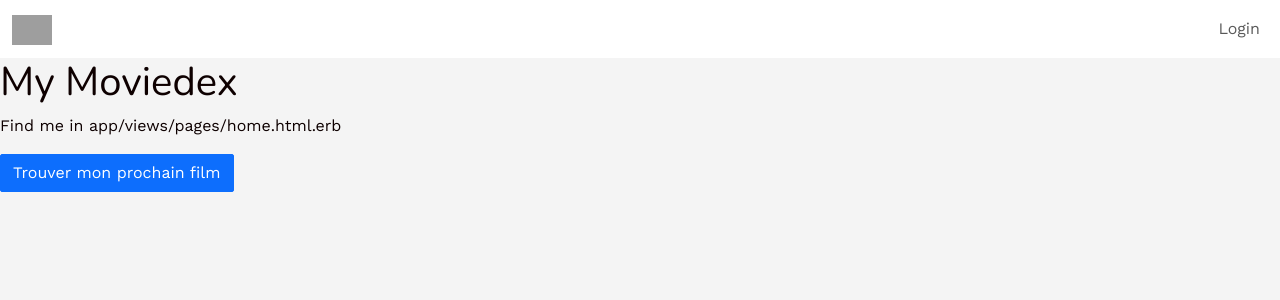
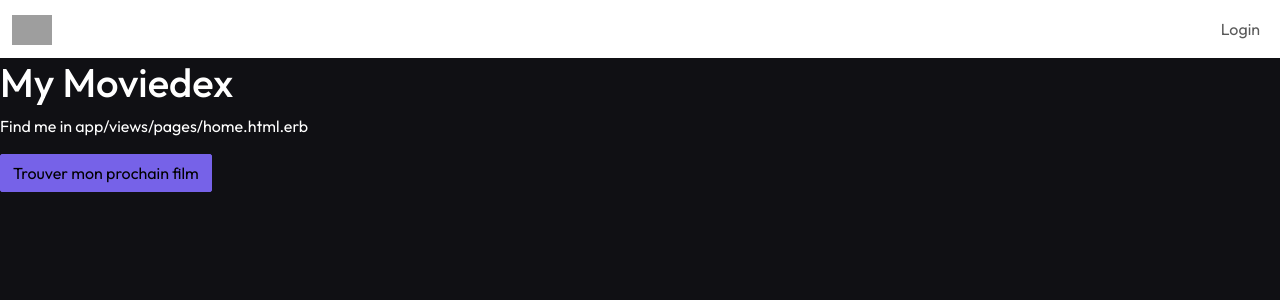
Before and after one commit to Negesti33/my-moviedex, a Rails app: page / in a window 1280 px wide. Shown: the top 300 px of the page. Run offline with Rails 7, Linux system fonts and the light colour scheme; style sheets or scripts are compiled from the project's sources; parts of the project's set-up code (start-up, migrations or seed data) failed here and were passed over; some libraries are stand-ins or nearby versions; grey boxes are pictures that could not be loaded.

Commit message:
feat(design-system): couleurs, police Outfit, bouton dégradé et badge

```diff
--- /dev/null
+++ b/app/assets/stylesheets/components/_badge.scss
@@ -0,0 +1,17 @@
+// Badge pilule (maquette : "✧ AI-POWERED MOVIE DISCOVERY", 320×34)
+.badge-pill {
+  display: inline-flex;
+  align-items: center;
+  justify-content: center;
+  min-width: 320px;
+  height: 34px;
+  padding: 0 20px;
+  background: $mm-surface;
+  border: 1px solid $mm-violet;
+  border-radius: 30px;
+  color: $mm-lilac;
+  font-size: $fs-badge;
+  font-weight: 600;
+  letter-spacing: .01em;
+  text-transform: uppercase;
+}
--- a/app/assets/stylesheets/components/_index.scss
+++ b/app/assets/stylesheets/components/_index.scss
@@ -1,5 +1,7 @@
-// Import your components CSS files here.
+// Import des fichiers de composants
 @import "alert";
 @import "avatar";
 @import "form_legend_clear";
 @import "navbar";
+@import "buttons";
+@import "badge";
--- a/app/assets/stylesheets/config/_bootstrap_variables.scss
+++ b/app/assets/stylesheets/config/_bootstrap_variables.scss
@@ -1,28 +1,28 @@
-// This is where you override default Bootstrap variables
-// 1. Find all Bootstrap variables that you can override at the end of each component's documentation under the `Sass variables` anchor
-// e.g. here are the ones you can override for the navbar https://getbootstrap.com/docs/5.3/components/navbar/#sass-variables
-// 2. These variables are defined with default value (see https://robots.thoughtbot.com/sass-default)
-// 3. You can override them below!
+// Réglages de Bootstrap adaptés à notre maquette
 
-// General style
+// Style général
 $font-family-sans-serif: $body-font;
 $headings-font-family:   $headers-font;
-$body-bg:                $light-gray;
+$body-bg:                $mm-bg;
 $font-size-base:         1rem;
 
-// Colors
-$body-color: $gray;
-$primary:    $blue;
+// Couleurs
+$body-color: $mm-white;
+$primary:    $mm-violet;
 $success:    $green;
 $info:       $yellow;
 $danger:     $red;
 $warning:    $orange;
 
-// Buttons & inputs' radius
+// Arrondis des boutons et des champs
 $border-radius-sm:            .0625rem;
 $border-radius:               .125rem;
 $border-radius-lg:            .25rem;
 $border-radius-xl:            .5rem;
 $border-radius-xxl:           1rem;
+$border-radius-pill:          50rem;
 
-// Override other variables below!
+// Autres réglages
+$link-color:            $mm-white;
+$link-hover-color:      $mm-lilac;
+$link-decoration:       none;
--- a/app/assets/stylesheets/config/_colors.scss
+++ b/app/assets/stylesheets/config/_colors.scss
@@ -1,6 +1,24 @@
-// Define variables for your color scheme
+// My Moviedex — palette issue de la maquette Figma
 
-// For example:
+// Fonds
+$mm-bg: #101014;           // fond général
+$mm-surface: #211C36;      // fond du badge / cartes sombres
+
+// Textes
+$mm-white: #FFFFFF;
+$mm-text-muted: #C1BECD;   // sous-titres, titres de section
+$mm-lilac: #C4BDF2;        // texte du badge
+
+// Accents
+$mm-violet: #7662E8;
+$mm-cyan: #49BDD5;
+$mm-gradient: linear-gradient(90deg, $mm-cyan 0%, $mm-violet 100%);
+
+// Halos du hero
+$mm-glow-wine: rgba(110, 30, 55, 0.75);
+$mm-glow-indigo: rgba(70, 45, 160, 0.75);
+
+// Couleurs Bootstrap du template (conservées)
 $red: #FD1015;
 $blue: #0D6EFD;
 $yellow: #FFC65A;
--- a/app/assets/stylesheets/config/_fonts.scss
+++ b/app/assets/stylesheets/config/_fonts.scss
@@ -1,16 +1,13 @@
-// Import Google fonts
-@import url('https://fonts.googleapis.com/css?family=Nunito:400,700|Work+Sans:400,700&display=swap');
+// Import de la police Outfit depuis Google Fonts (maquette Figma)
+@import url('https://fonts.googleapis.com/css2?family=Outfit:wght@400;500;600&display=swap');
 
-// Define fonts for body and headers
-$body-font: "Work Sans", "Helvetica", "sans-serif";
-$headers-font: "Nunito", "Helvetica", "sans-serif";
+// Polices du texte et des titres
+$body-font: "Outfit", "Helvetica", "sans-serif";
+$headers-font: "Outfit", "Helvetica", "sans-serif";
 
-// To use a font file (.woff) uncomment following lines
-// @font-face {
-//   font-family: "Font Name";
-//   src: font-url('FontFile.eot');
-//   src: font-url('FontFile.eot?#iefix') format('embedded-opentype'),
-//        font-url('FontFile.woff') format('woff'),
-//        font-url('FontFile.ttf') format('truetype')
-// }
-// $my-font: "Font Name";
+// Échelle typographique (maquette desktop 1440px)
+$fs-display: 88px;   // H1 hero
+$fs-section: 50px;   // Titres de section
+$fs-nav: 40px;       // Logo + liens navbar
+$fs-lead: 20px;      // Sous-titre + boutons
+$fs-badge: 12px;     // Badge
```
Also changed, not shown: app/assets/stylesheets/components/_buttons.scss (added, +27 -0 lines).
